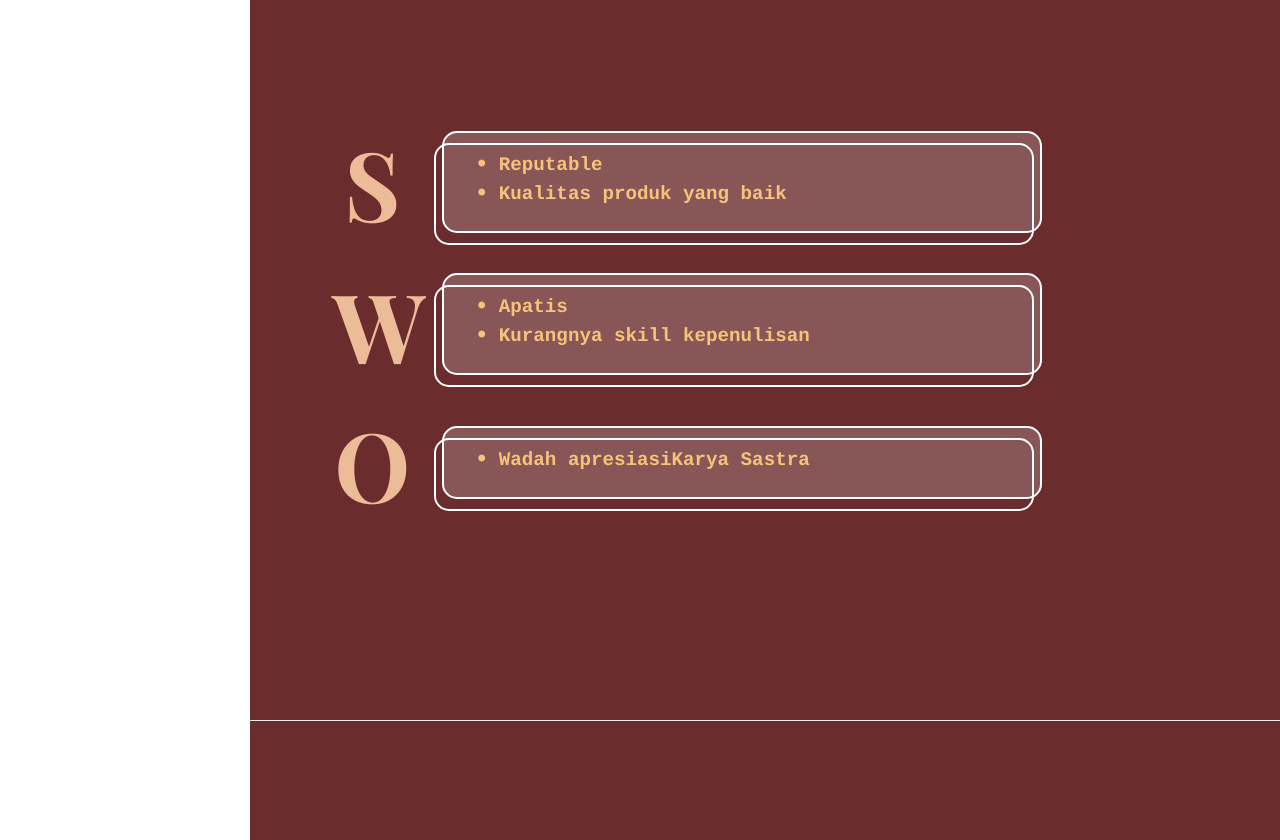
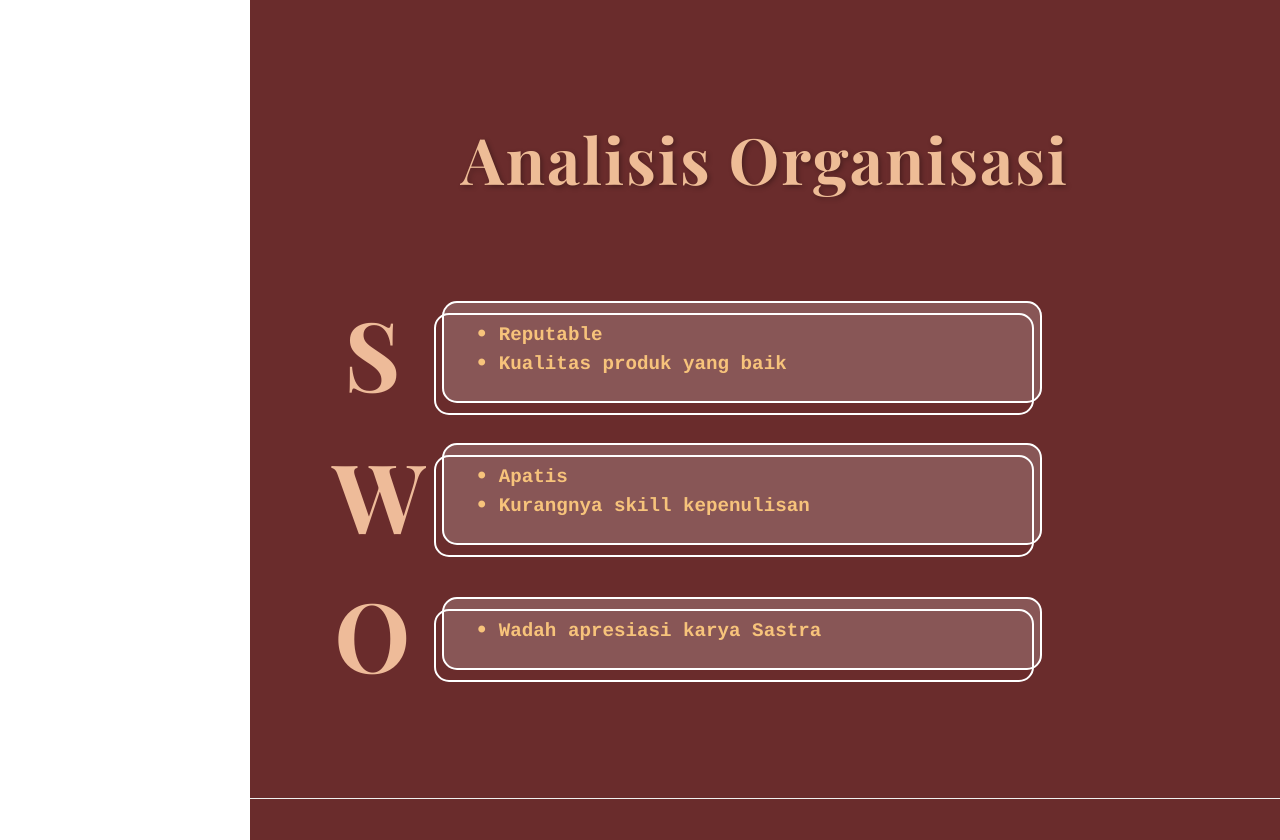
Before and after one commit to nadhifadita/grand-design-nadhif-puspa, a plain HTML site: page index.html in a window 1280 px wide. Shown: the part 1721-2561 px from the top of the page. Drawn offline with nearby package versions, Linux system fonts and the light colour scheme.

Commit message:
fix swo and titles

```diff
--- a/index.html
+++ b/index.html
@@ -41,6 +41,7 @@
     </nav>
 
     <section id="profil" class="profile-section">
+        <h1 class="main-title">Profil</h1>
 
     <div class="profile-toggles">
         <button class="pill-btn active" onclick="switchProfile('nadhif')">
@@ -107,6 +108,7 @@
 </section>
 
     <section id="analisis" class="analisis-section">
+        <h1 class="main-title">Analisis Organisasi</h1>
         <div class="swot-row">
             <div class="swot-letter">S</div>
             <div class="card">
@@ -132,7 +134,7 @@
             <div class="swot-letter">O</div>
             <div class="card">
                 <ul>
-                    <li>Wadah apresiasiKarya Sastra</li>
+                    <li>Wadah apresiasi karya Sastra</li>
                 </ul>
             </div>
         </div>
```
